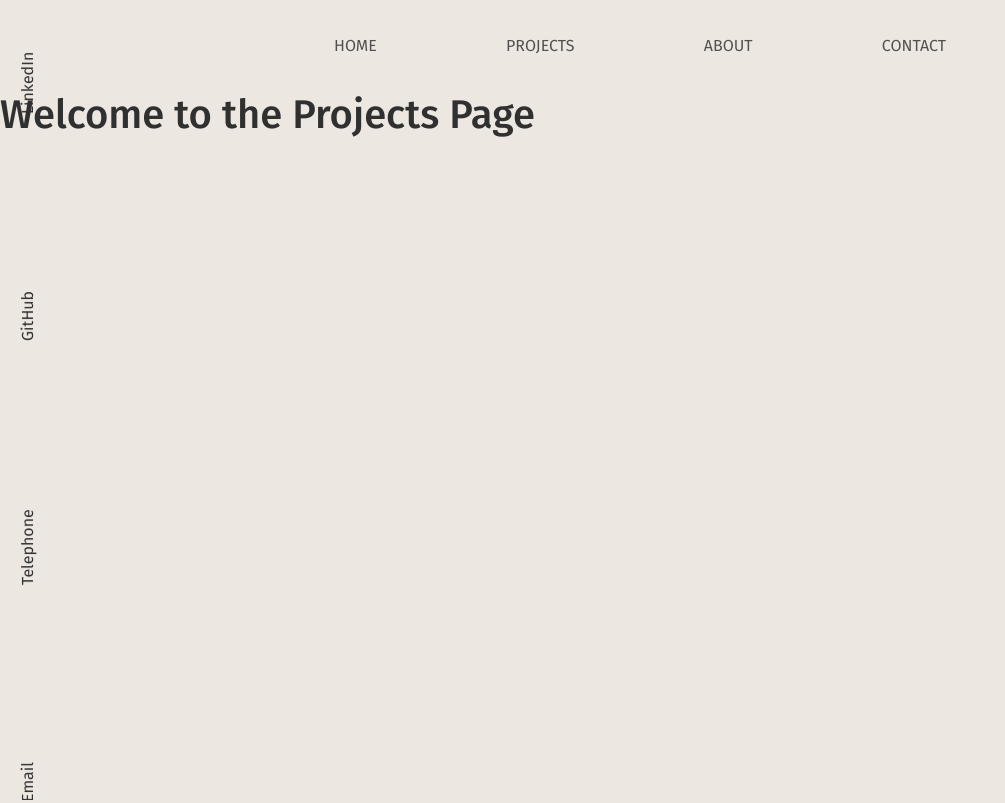
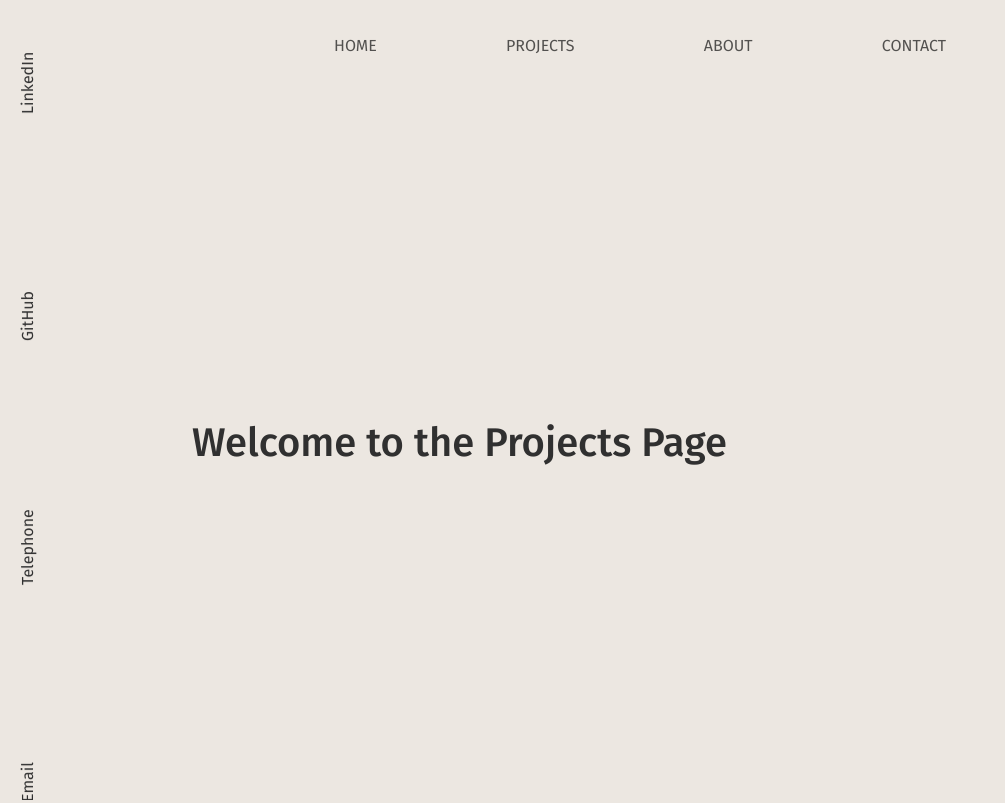
Before and after one commit to DavidCazalCollados/portfolio_2025, a React (Create React App) app: page /projects in a window 1280 px wide. Shown: the whole page, without its empty margins (0-1005 px from the left). Built offline with nearby package versions, Linux system fonts and the light colour scheme; a web font is replaced by a local one.

Commit message:
project page disposition setted

```diff
--- a/src/components/sidebar.js
+++ b/src/components/sidebar.js
@@ -1,6 +1,5 @@
 import React from "react";
 import '../assets/sidebar.css'
-import { motion } from "motion/react"
 
 
 class Sidebar extends React.Component {
--- a/src/pages/Projects.js
+++ b/src/pages/Projects.js
@@ -1,7 +1,12 @@
 import React from 'react';
+import "../assets/projects.css"
 
 function Projects() {
-  return <h1>Welcome to the Projects Page</h1>;
+  return(
+    <div className="home-disposition">
+      <h1>Welcome to the Projects Page</h1>
+    </div>
+  )
 }
 
 export default Projects;
```
Also changed, not shown: src/assets/projects.css (added).
